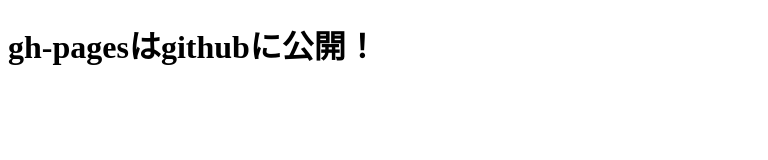
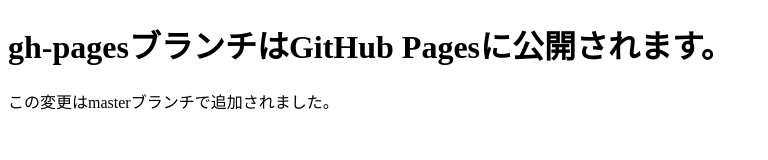
Before and after one commit to naohir0/git-study1, a plain HTML site: page index.html in a window 1280 px wide. Shown: the whole page, without its empty margins (0-768 px from the left). Drawn offline with Linux system fonts and the light colour scheme.

Commit message:
変更しました

```diff
--- a/index.html
+++ b/index.html
@@ -1,12 +1,11 @@
 <!DOCTYPE html>
 <html lang="ja">
 <head>
-    <meta charset="UTF-8">
-    <meta name="viewport" content="width=device-width, initial-scale=1.0">
-    <title>Gitの勉強</title>
+  <meta charset="UTF-8">
+  <title>Gitの勉強</title>
 </head>
 <body>
-    <h1>gh-pagesはgithubに公開！</h1>
-
+  <h1>gh-pagesブランチはGitHub Pagesに公開されます。</h1>
+  <p>この変更はmasterブランチで追加されました。</p>
 </body>
 </html>
```
